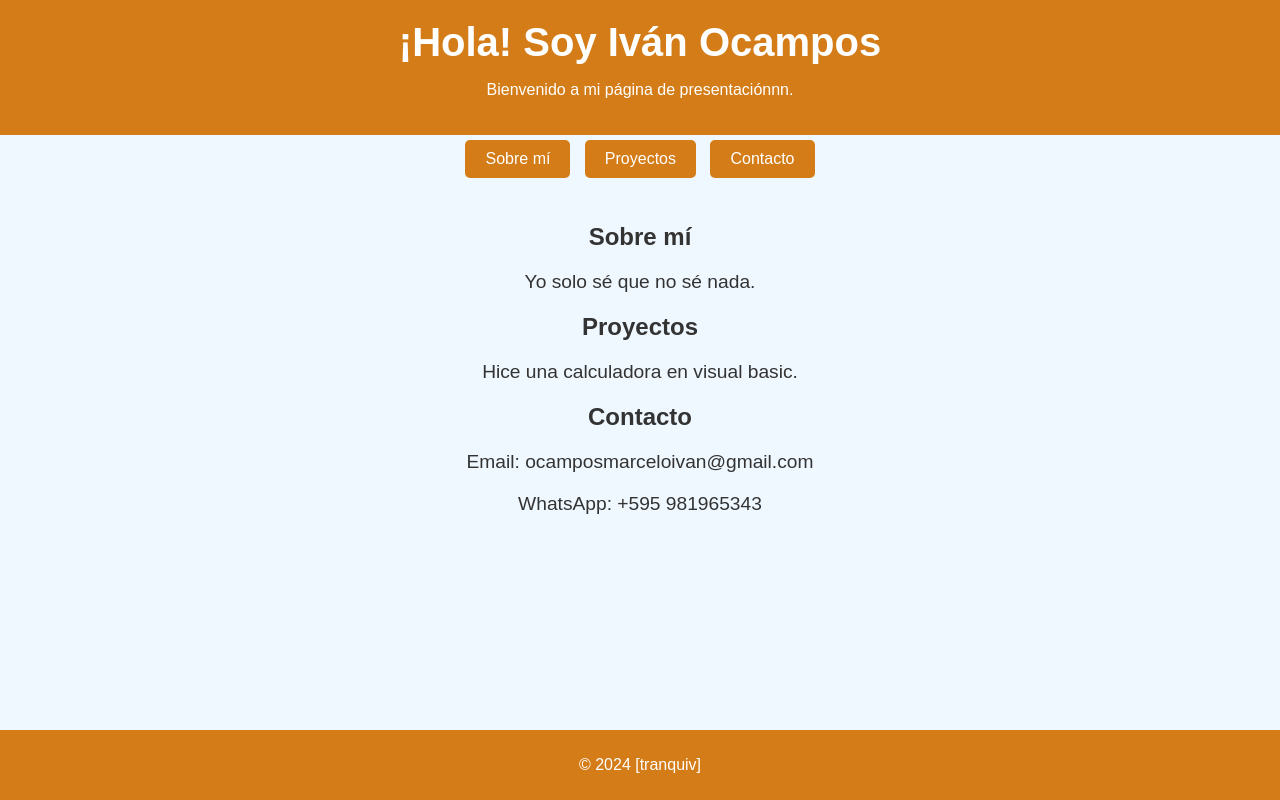
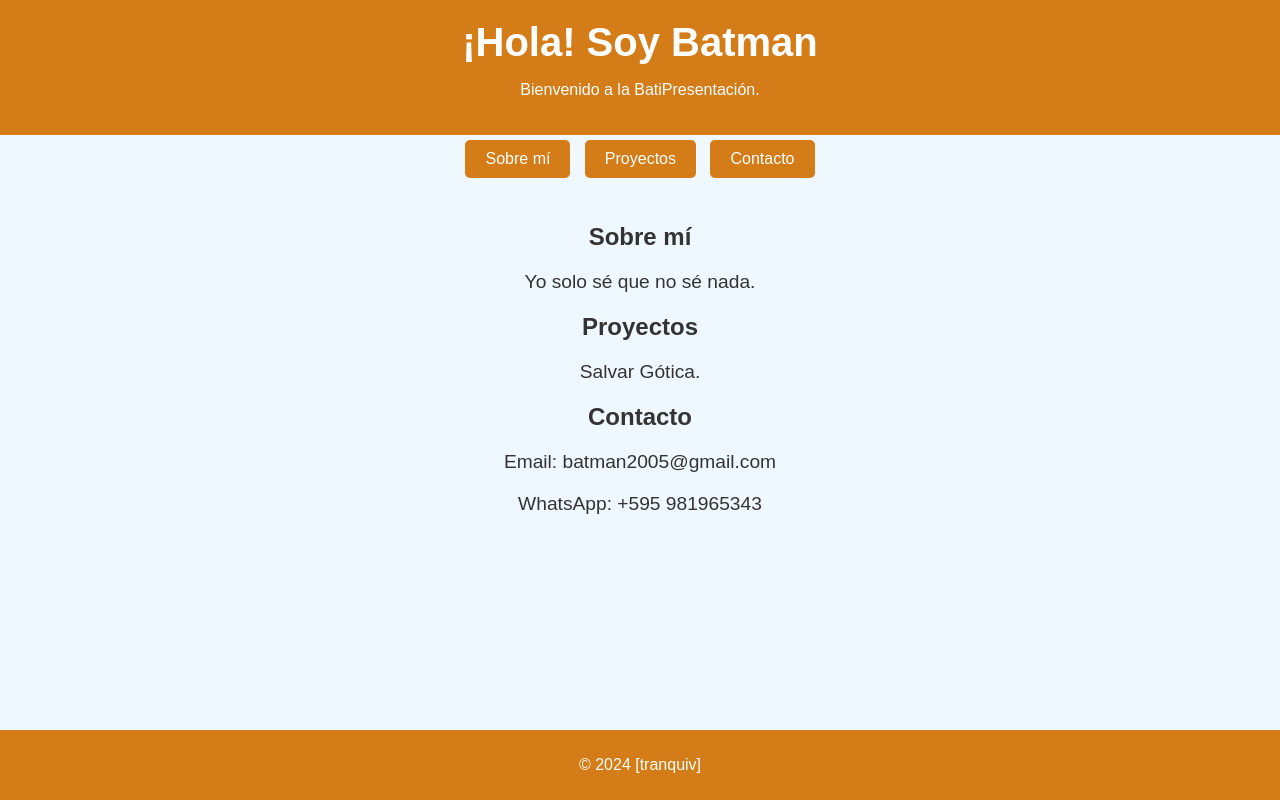
Before and after one commit to tranquiv/my-sitio-web, a plain HTML site: page index.html in a window 1280 px wide. Drawn offline with Linux system fonts and the light colour scheme.

Commit message:
Add files via upload

```diff
--- a/index.html
+++ b/index.html
@@ -3,14 +3,14 @@
 <head>
     <meta charset="UTF-8">
     <meta name="viewport" content="width=device-width, initial-scale=1.0">
-    <title>Presentación Personal</title>
+    <title>La BatiPage</title>
     <!-- Enlace al archivo CSS externo -->
     <link rel="stylesheet" href="styles.css">
 </head>
 <body>
     <header>
-        <h1>¡Hola! Soy Iván Ocampos</h1>
-        <p>Bienvenido a mi página de presentaciónnn.</p>
+        <h1>¡Hola! Soy Batman</h1>
+        <p>Bienvenido a la BatiPresentación.</p>
     </header>
     <div class="botones">
         <button onclick="location.href='#sobre-mi'">Sobre mí</button>
@@ -25,11 +25,11 @@
         </section>
         <section id="proyectos">
             <h2>Proyectos</h2>
-            <p>Hice una calculadora en visual basic.</p>
+            <p>Salvar Gótica.</p>
         </section>
         <section id="contacto">
             <h2>Contacto</h2>
-            <p>Email: ocamposmarceloivan@gmail.com</p>
+            <p>Email: batman2005@gmail.com</p>
             <p>WhatsApp: +595 981965343</p>
         </section>
 
```
